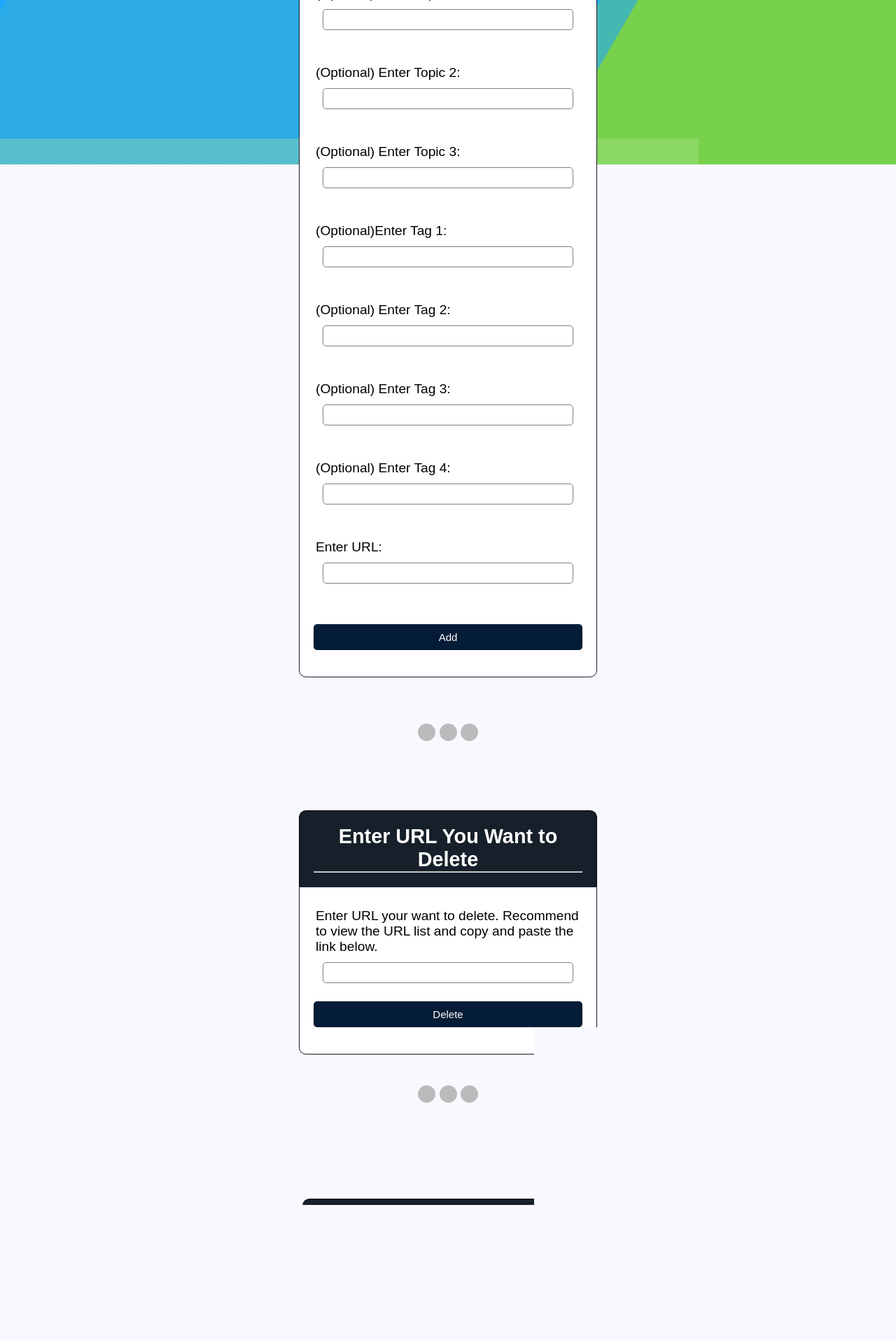
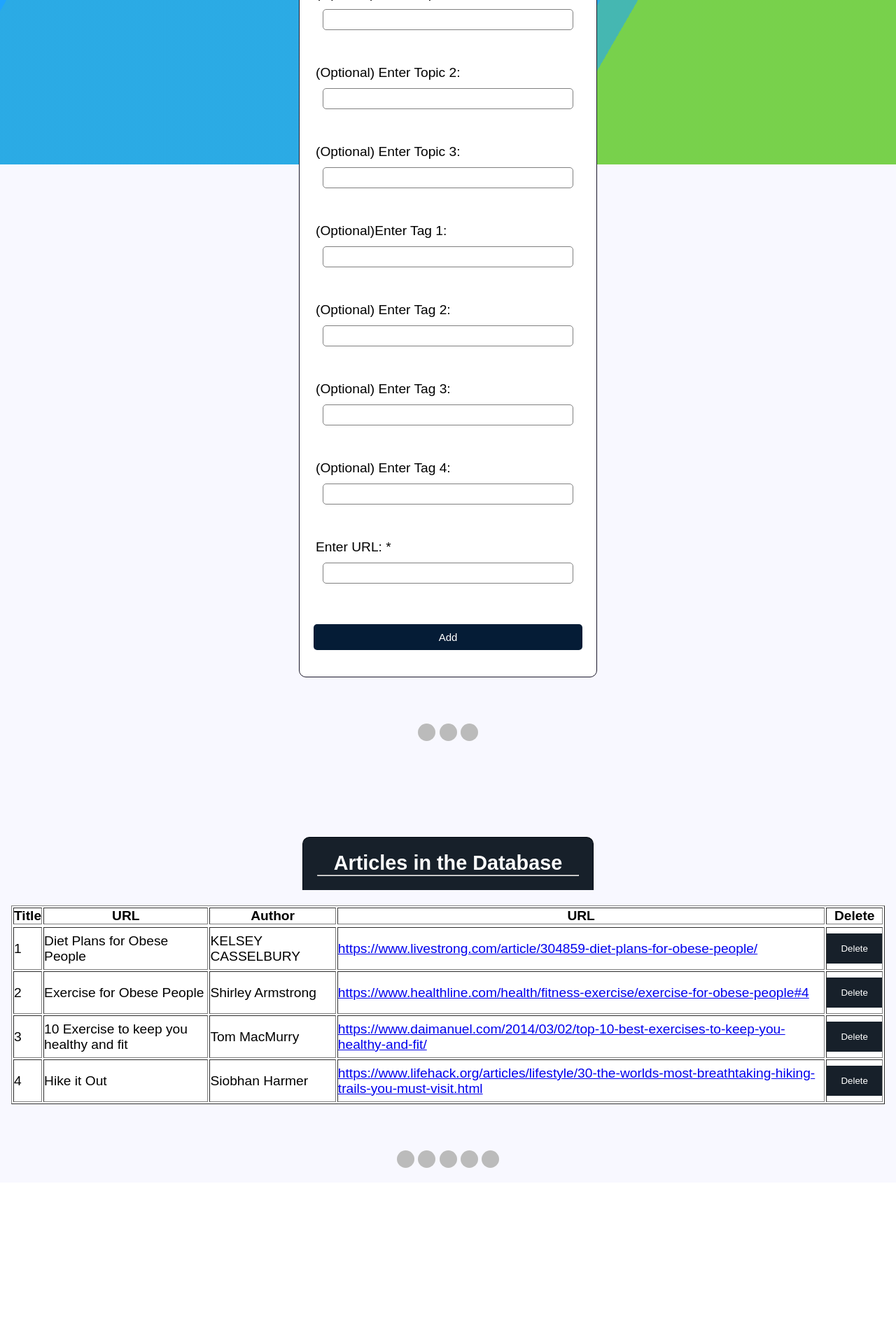
Before and after one commit to FredReinink/Wellness-app, a PHP site: page /adminArticleControl.php in a window 1280 px wide. Shown: the part 565-2480 px from the top of the page at 70% size. After the commit the page ends 2234 px from the top, so only its background shows below. Run offline with PHP 8.4, Linux system fonts and the light colour scheme; data comes from the database, SQL or seed files in the repository.

Commit message:
buttons for deleting articles and monthly challenges

```diff
--- a/wellness/adminArticleControl.php
+++ b/wellness/adminArticleControl.php
@@ -174,7 +174,7 @@ html {
     </div>
 
     <br><div class="input-group">
-         <label>Enter URL: </label>
+         <label>Enter URL: * </label>
          <input type="text" name="urls">
     </div>
 
@@ -213,46 +213,6 @@ html {
 
 
 
-    <!--Removing Content-->
-   <!--Delete URL-->
-   <center>
-   <div class="header">
-          <h2>Enter URL You Want to Delete </h2><hr>
-   </div>
-
-   <form method="post" action="adminArticleControl.php">
-       <?php include('errors.php'); ?>
-
-    <div class="input-group">
-         <label>Enter URL your want to delete. Recommend to view the URL list and copy and paste the link below. </label>
-         <input type="text" name="url_to_delete">
-       </div>
-
-   <div class="input-group">
-         <button type="submit" class="btn" name="delete_url">Delete</button>
-       </div>
-
-   </center>
-   </form>
-
-
-
-    <br>
-
-  <!-- circle dots -->
-  <br>
-  <div style="text-align:center">
-    <span class="dot"></span>
-    <span class="dot"></span>
-    <span class="dot"></span>
-  </div>
-
-
-
-     <br>
-     <br>
-
-
 
 
    <!--show all the article titles + their in the database -->
@@ -275,6 +235,7 @@ html {
     <th>URL</th>
     <th>Author</th>
     <th>URL</th>
+    <th>Delete</th>
 
      </tr>
     </thead>
@@ -300,23 +261,28 @@ html {
    while ($row = $result -> fetch_assoc())
    {
 
+    echo '<tr>';
+    echo '<td>' . $row['article_ID'] . '</td>';
+    echo '<td>' . $row['ArticleTitle'] . '</td>';
+    echo '<td>' . $row['ArticleAuthors'] . '</td>';
+    // getting clickable links yeyy got ittt
+    echo "<td>";
+    echo "<a href='{$row['urls']}' target='_new'> {$row['urls']} </a>";
+    echo "</td>";
 
 
-              echo"<td>".$row['article_ID']."</td>";
-              echo"<td>".$row['ArticleTitle']."</td>";
-              echo"<td>".$row['ArticleAuthors']."</td>";
-              // getting clickable links yeyy got ittt
-              echo "<td>";
-              echo "<a href='{$row['urls']}' target='_new'> {$row['urls']} </a>";
-              echo "</td>";
-              echo "</tr>";
+
+    //The value of the button is set to be the same as the submission ID
+    echo "<form action='server.php' method='post'>";
+    echo '<td><button type="submit" formaction="server.php" name = "delete_url" value =' . $row['urls'] . '>Delete</button></td>';
+    echo "</form>";
+    echo '</tr>';
+
    }
 
 
    ?>
     </table>
-
-
 
 
   <br>
--- a/wellness/server.php
+++ b/wellness/server.php
@@ -191,7 +191,9 @@ if (isset($_POST['add_bookmark']))
 //deleting URLS/articles from the list
 if(isset($_POST['delete_url']))
 {
-    $url = mysqli_real_escape_string($db, $_POST['url_to_delete']);
+    //$url = mysqli_real_escape_string($db, $_POST['url_to_delete']);
+    $url = $_POST['delete_url'];
+
 
     $deleteArticleQuery = mysqli_prepare($db, "DELETE FROM articles WHERE urls= ?");
   	mysqli_stmt_bind_param($deleteArticleQuery,"s", $url);
@@ -199,9 +201,15 @@ if(isset($_POST['delete_url']))
 
 	echo "<div style=\"text-align:center\">";
     if ($success) {
-		echo "Deleted !";
+    echo "Deleted !";
+    //redirect
+    header("Location: adminArticleControl.php");
+
     } else {
        echo "URL you entered does not exist in the database. Please ensure you've entered the correct URL.";
+       //redirect
+       header("Location: adminArticleControl.php");
+
 	}
 }
 
@@ -270,7 +278,7 @@ if (isset($_POST['add_challenge']))
 if(isset($_POST['delete_challenge']))
 {
 
-   $challenge_name = mysqli_real_escape_string($db, $_POST['challenge_name']);
+   $challenge_name = $_POST['delete_challenge'];
 
    $deleteChallengeQuery = mysqli_prepare($db, "DELETE FROM listOfChallenges WHERE challenge_name = ?");
    mysqli_stmt_bind_param($deleteChallengeQuery, "s", $challenge_name);
@@ -279,8 +287,12 @@ if(isset($_POST['delete_challenge']))
    echo "<div style=\"text-align:center\">";
    if ($success){
     echo "Deleted !";
+    //redirect
+    header("Location: adminMonthlyChallengeControl.php");
+
    } else {
       echo "This challenge does not exist in the database. Please ensure you've entered the correct challenge.";
+      header("Location: adminMonthlyChallengeControl.php");
    }
 }
 
```
Also changed, not shown: wellness/adminMonthlyChallengeControl.php (+13 -46 lines), 1 other file.
